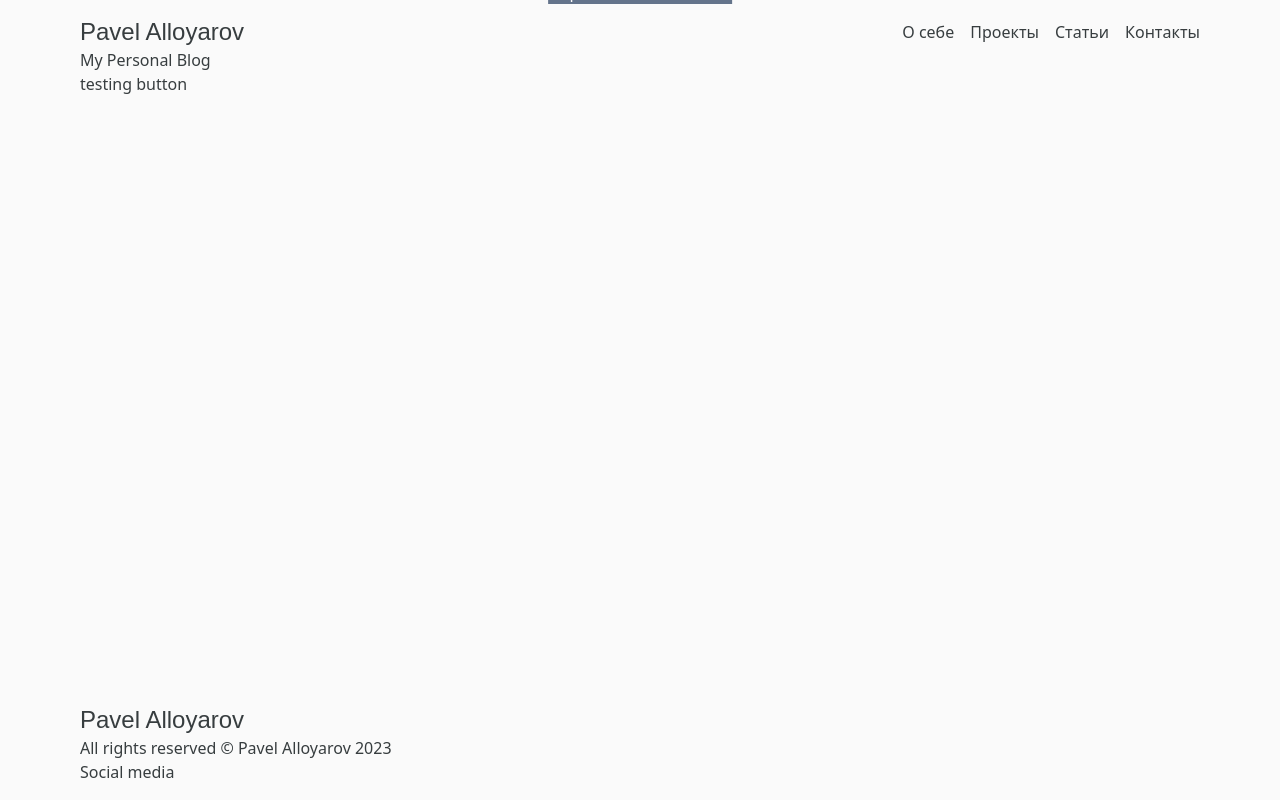
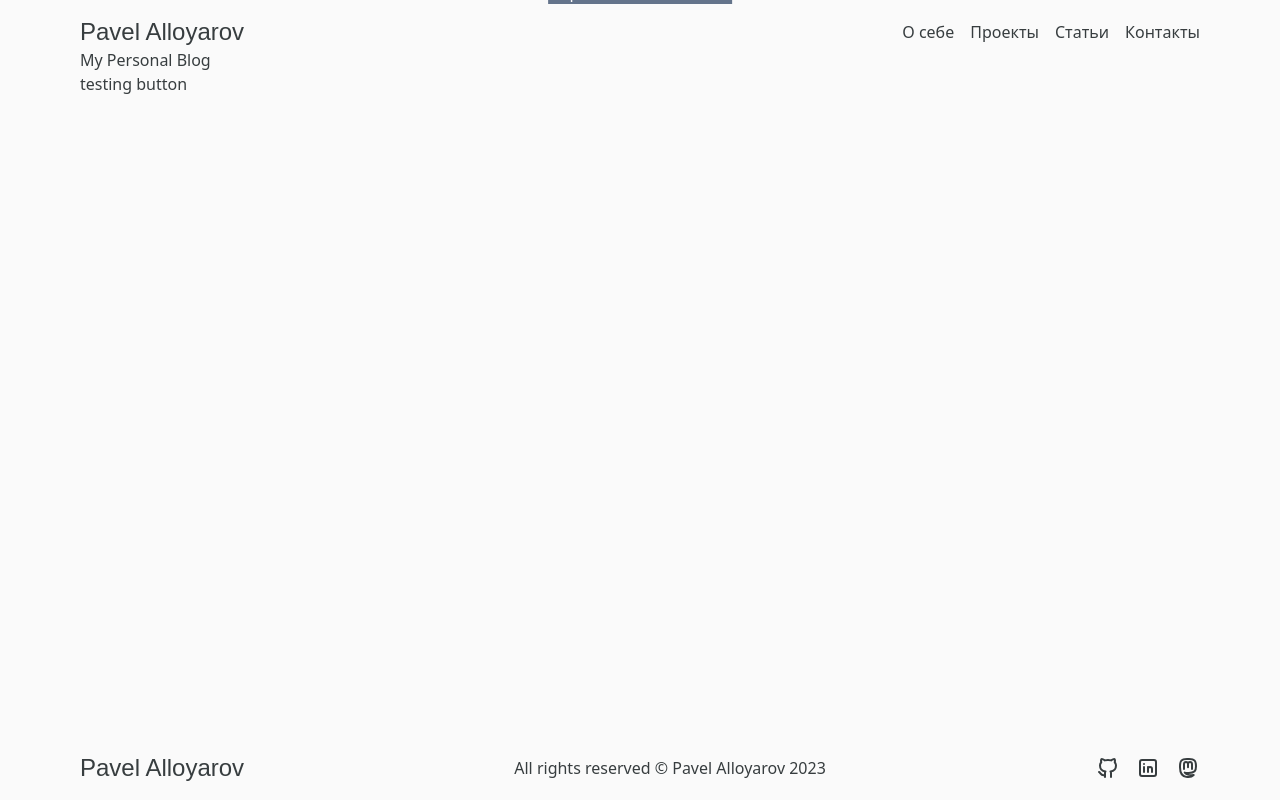
Before and after one commit to allpavel/personal, a Next.js app: page / in a window 1280 px wide. Built offline with nearby package versions, Linux system fonts and the light colour scheme; a web font is replaced by a local one.

Commit message:
add styles to the footer

```diff
--- a/app/components/Footer/Footer.tsx
+++ b/app/components/Footer/Footer.tsx
@@ -1,11 +1,22 @@
 import { Logo } from "../Logo/Logo";
+import {
+  IconBrandGithub,
+  IconBrandLinkedin,
+  IconBrandMastodon,
+} from "@tabler/icons-react";
 
 export default function Footer() {
   return (
-    <footer>
+    <footer className="flex flex-col items-center sm:flex-row sm:justify-between">
       <Logo />
-      <div>All rights reserved &copy; Pavel Alloyarov 2023</div>
-      <div>Social media</div>
+      <div className="py-2 text-center sm:py-0">
+        All rights reserved &copy; Pavel Alloyarov 2023
+      </div>
+      <div className="flex gap-4">
+        <IconBrandGithub className="transition-svg hover:scale-125 hover:cursor-pointer hover:stroke-zinc-500" />
+        <IconBrandLinkedin className="transition-svg hover:scale-125 hover:cursor-pointer hover:stroke-zinc-500" />
+        <IconBrandMastodon className="transition-svg hover:scale-125 hover:cursor-pointer hover:stroke-zinc-500" />
+      </div>
     </footer>
   );
 }
--- a/app/components/NavigationMenu/NavigationMenu.tsx
+++ b/app/components/NavigationMenu/NavigationMenu.tsx
@@ -5,7 +5,7 @@ export function NavigationMenu({ isOpen }: { isOpen: boolean }) {
     <nav
       role="navigation"
       aria-label="Main menu"
-      className={`absolute left-0 right-0 top-9 flex flex-col gap-4 bg-zinc-50 transition-visible duration-300 motion-reduce:transition-none motion-reduce:hover:transform-none sm:static sm:flex-row sm:opacity-100 sm:visible${
+      className={`absolute left-0 right-0 top-9 flex flex-col gap-4 bg-zinc-50 transition-visible duration-300 motion-reduce:transition-none motion-reduce:hover:transform-none sm:visible sm:static sm:flex-row sm:opacity-100 first-letter:${
         isOpen ? "visible opacity-100 " : "invisible opacity-0"
       }`}
     >
--- a/tailwind.config.ts
+++ b/tailwind.config.ts
@@ -13,6 +13,7 @@ const config: Config = {
       },
       transitionProperty: {
         visible: "visibility, opacity",
+        svg: "color, transform",
       },
       colors: {
         "dark-grey": "#373D3F",
```
